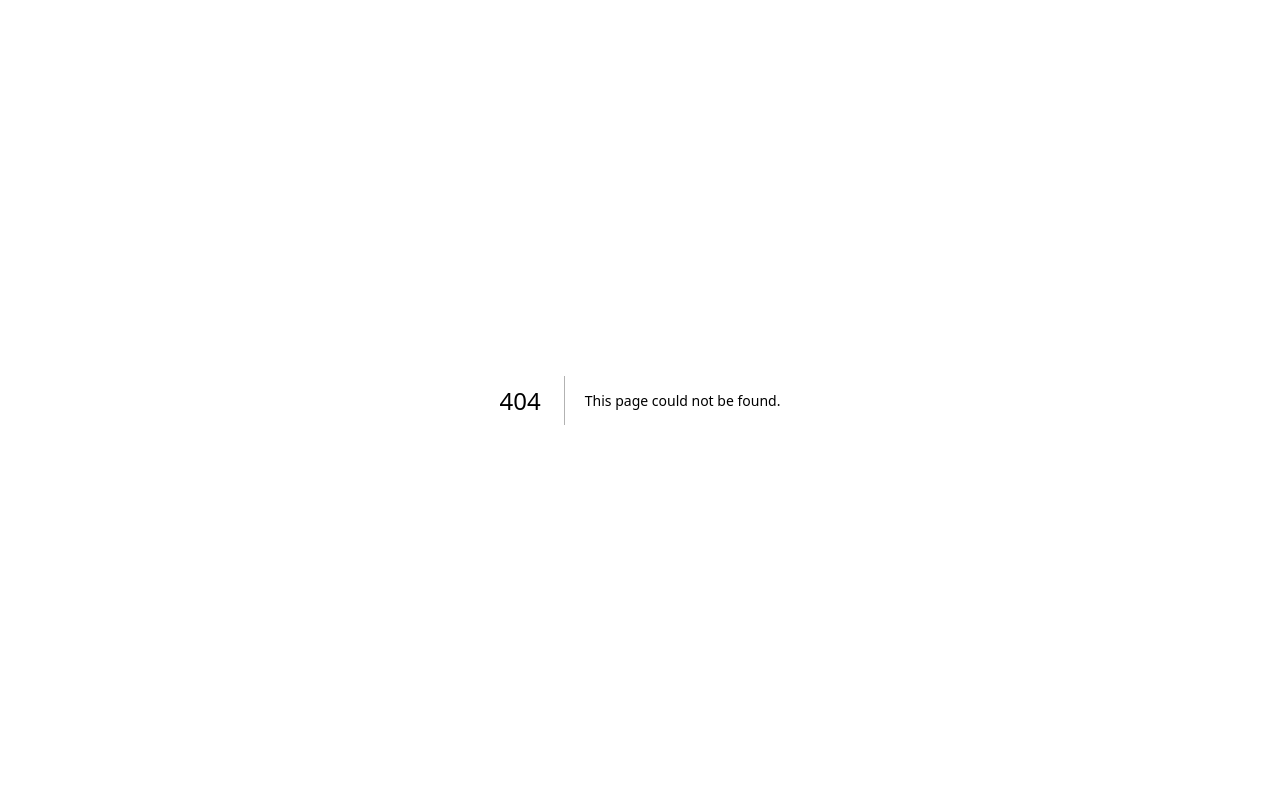
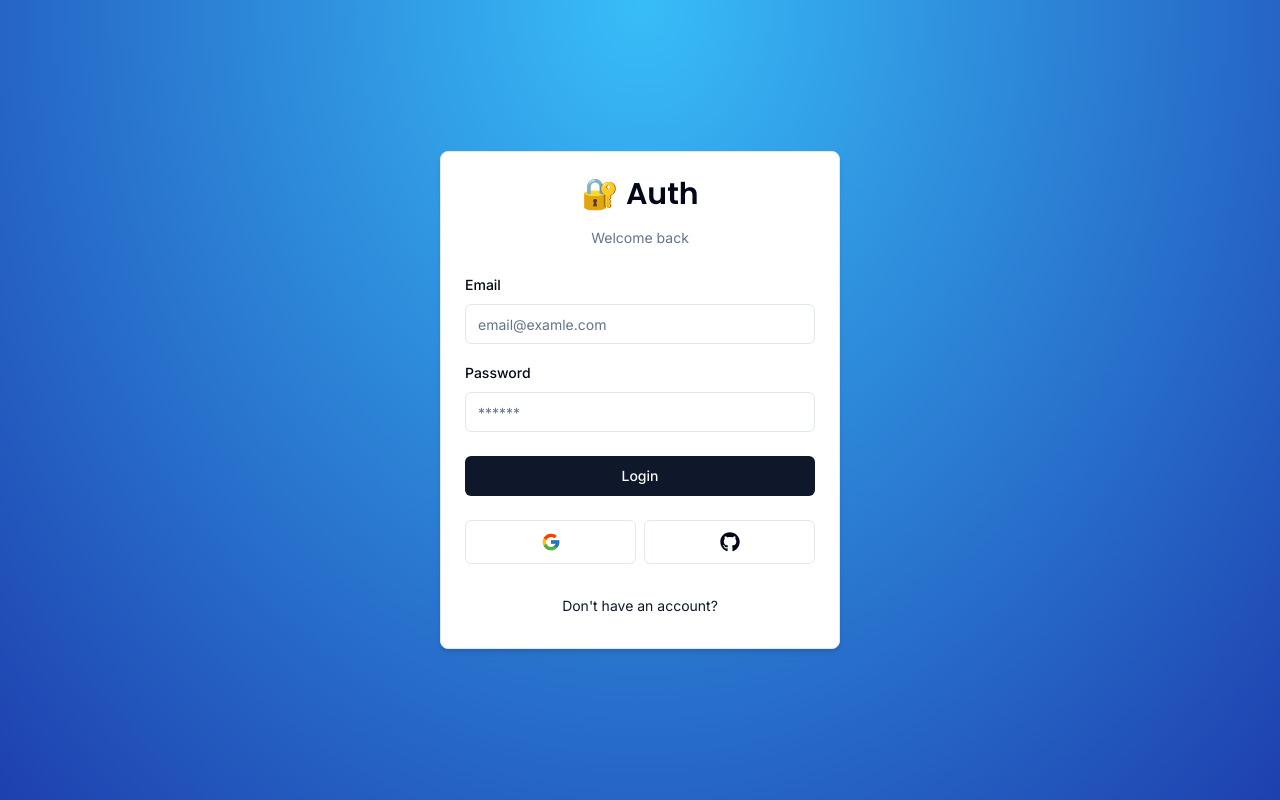
Before and after one commit to MikeSaburov/next_auth, a Next.js app: page /auth/register in a window 1280 px wide. Before the commit this address had no page. Built offline with nearby package versions, Linux system fonts and the light colour scheme.

Commit message:
создать(скопировал login) страницу регистрации

```diff
--- /dev/null
+++ b/app/auth/register/page.tsx
@@ -0,0 +1,7 @@
+import { LoginForm } from '@/components/auth/login-form';
+
+const RegisterPage = () => {
+  return <LoginForm />;
+};
+
+export default RegisterPage;
```
